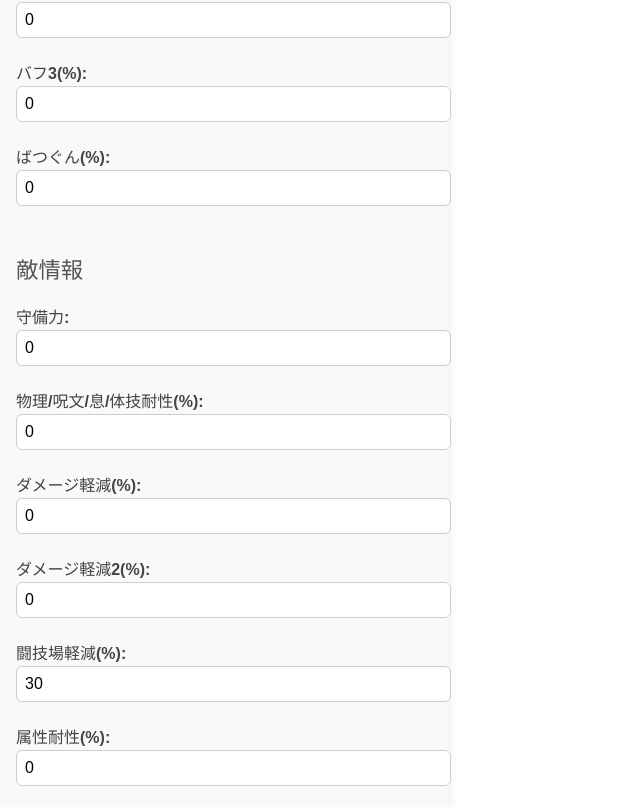
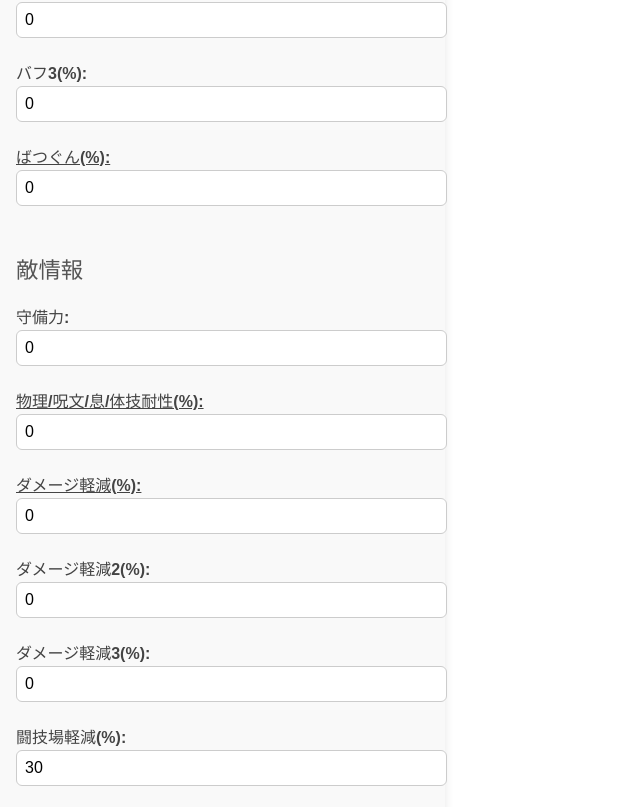
Before and after one commit to meve19/damage-calculator, a React (Vite) app: page / in a window 1280 px wide. Shown: the part 1353-2160 px from the top of the page, without its empty margins (0-640 px from the left). Built offline with nearby package versions, Linux system fonts and the light colour scheme.

Commit message:
ツールチップで説明追加

```diff
--- a/src/App.jsx
+++ b/src/App.jsx
@@ -71,7 +71,8 @@ export default function App() {
   const [breathResistance, setBreathResistance] = useState(0);
   const [damageReduction, setDamageReduction] = useState(0);
   const [damageReduction2, setDamageReduction2] = useState(0);
-  const [damageReduction3, setDamageReduction3] = useState(30);
+  const [damageReduction3, setDamageReduction3] = useState(0);
+  const [damageReduction4, setDamageReduction4] = useState(30);
   const [attributeResistancejyaku, setAttrResJyaku] = useState(0);
 
   const [equalDamage, setEqualDamage] = useState(0);
@@ -121,7 +122,7 @@ export default function App() {
     const buffMultiplier = (1 + buff1 / 100) * (1 + buff2 / 100) * (1 + buff3 / 100);
     const boost1Calc = baseBoost * buffMultiplier;
     const resistCalc = 1 - breathResistance / 100;
-    const drTotal = (1 - damageReduction / 100) * (1 - damageReduction2 / 100) * (1 - damageReduction3 / 100);
+    const drTotal = (1 - damageReduction / 100) * (1 - damageReduction2 / 100) * (1 - damageReduction3 / 100) * (1 - damageReduction4 / 100);;
     const attrResCalc = 1.5 - attributeResistancejyaku / 100;
 
     // 物理スキルの場合の計算
@@ -251,15 +252,52 @@ export default function App() {
       <div><label>バフ1(%): <input type="number" value={buff1} onChange={e => setBuff1(+e.target.value)} /></label></div>
       <div><label>バフ2(%): <input type="number" value={buff2} onChange={e => setBuff2(+e.target.value)} /></label></div>
       <div><label>バフ3(%): <input type="number" value={buff3} onChange={e => setBuff3(+e.target.value)} /></label></div>
-      <div><label>ばつぐん(%): <input type="number" value={superEffective} onChange={e => setSuperEffective(+e.target.value)} /></label></div>
+      <div>
+        <label className="tooltip" data-tooltip="才能開花のばつぐんはここ">
+         ばつぐん(%):
+        <input
+          type="number"
+          value={superEffective}
+          onChange={e => setSuperEffective(+e.target.value)}
+        />
+        </label>
+      </div>
 
       <h2>敵情報</h2>
       {selectedType === '物理' && <div><label>守備力: <input type="number" value={defensePower} onChange={e => setDefensePower(+e.target.value)} /></label></div>}
-      <div><label>物理/呪文/息/体技耐性(%): <input type="number" value={breathResistance} onChange={e => setBreathResistance(+e.target.value)} /></label></div>
-      <div><label>ダメージ軽減(%): <input type="number" value={damageReduction} onChange={e => setDamageReduction(+e.target.value)} /></label></div>
+      <div>
+        <label className="tooltip" data-tooltip="装備による軽減や、バーハの40、才能開花での属性物理耐性等(5)の値等の合計値 ">
+          物理/呪文/息/体技耐性(%):
+          <input
+            type="number"
+            value={breathResistance}
+            onChange={e => setBreathResistance(+e.target.value)}
+          />
+        </label>
+      </div>
+      <div>
+        <label className="tooltip" data-tooltip="才能開花の1%、スキルパネル、かばう:20、みがわり:40、勇者特性:30などを軽減2,3と分けて1項目ずついれる">
+          ダメージ軽減(%):
+          <input
+            type="number"
+            value={damageReduction}
+            onChange={e => setDamageReduction(+e.target.value)}
+          />
+        </label>
+      </div>
       <div><label>ダメージ軽減2(%): <input type="number" value={damageReduction2} onChange={e => setDamageReduction2(+e.target.value)} /></label></div>
-      <div><label>闘技場軽減(%): <input type="number" value={damageReduction3} onChange={e => setDamageReduction3(+e.target.value)} /></label></div>
-      <div><label>属性耐性(%): <input type="number" value={attributeResistancejyaku} onChange={e => setAttrResJyaku(+e.target.value)} /></label></div>
+      <div><label>ダメージ軽減3(%): <input type="number" value={damageReduction3} onChange={e => setDamageReduction3(+e.target.value)} /></label></div>
+      <div><label>闘技場軽減(%): <input type="number" value={damageReduction4} onChange={e => setDamageReduction4(+e.target.value)} /></label></div>
+      <div>
+        <label className="tooltip" data-tooltip="装備による属性耐性や才能開花での属性耐性(予測値で5)をいれる">
+          属性耐性(%):
+          <input
+            type="number"
+            value={attributeResistancejyaku}
+            onChange={e => setAttrResJyaku(+e.target.value)}
+          />
+        </label>
+      </div>
 
       <button onClick={calculate}>計算</button>
 
```
